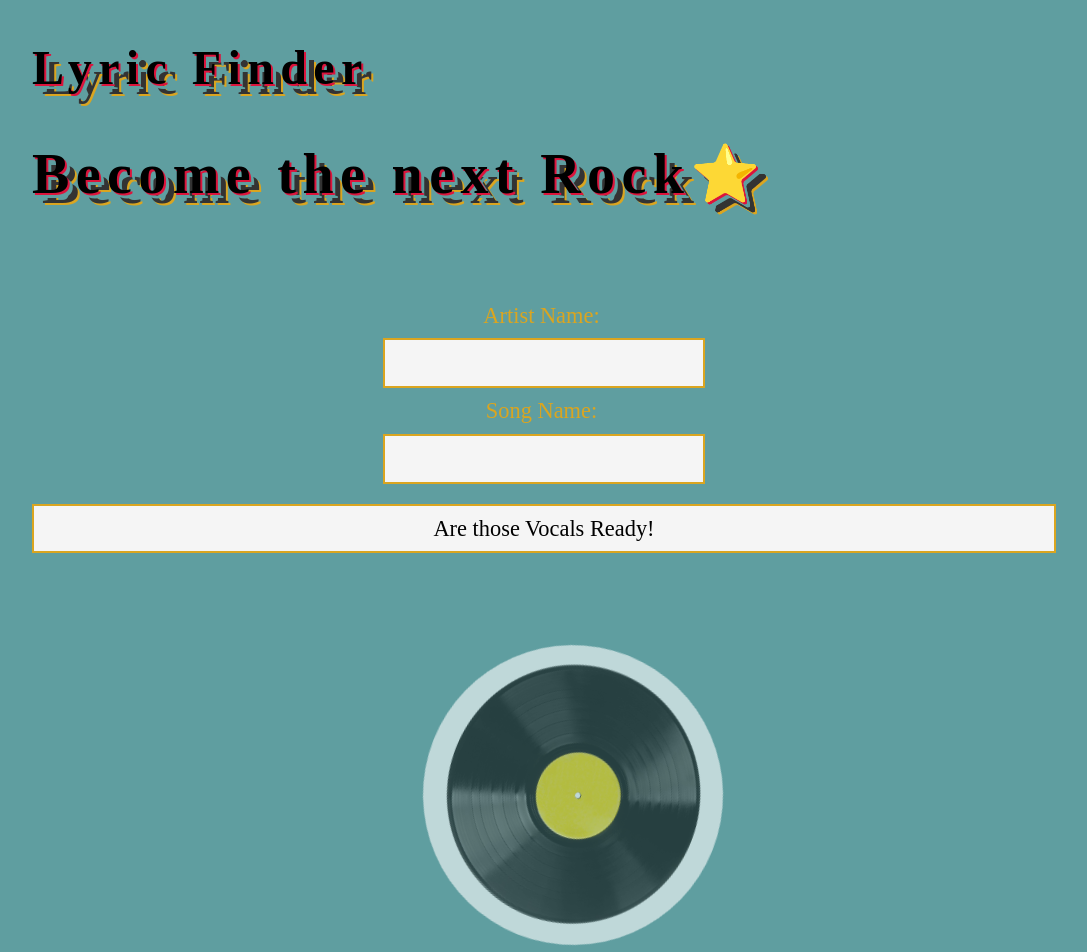
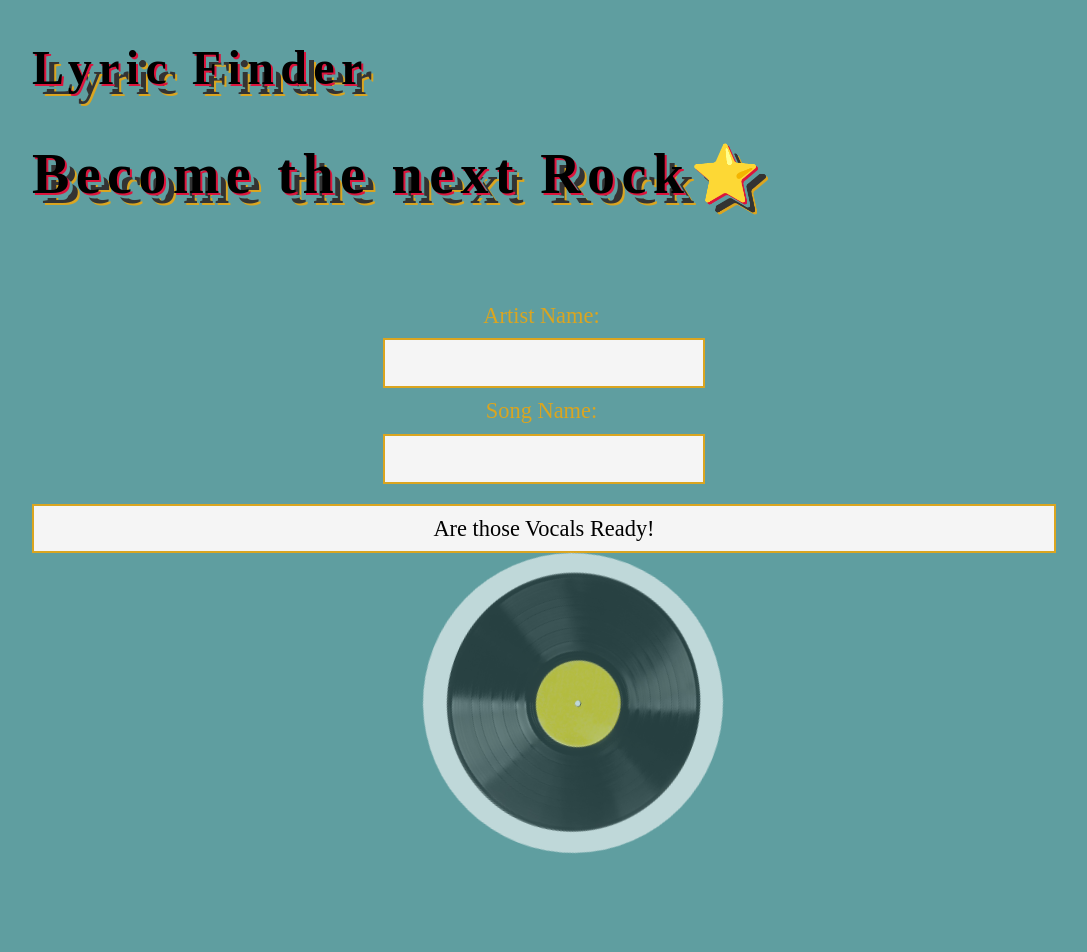
Before and after one commit to Kbruce12/project3-main, a React (Create React App) app: page / in a window 1280 px wide. Shown: the top 952 px of the page, without its empty margins (96-1183 px from the left). Built offline with nearby package versions, Linux system fonts and the light colour scheme.

Commit message:
deleted unused code

```diff
--- a/src/App.js
+++ b/src/App.js
@@ -3,7 +3,6 @@ import { useState } from 'react';
 import Header from './Header';
 import Form from './Form';
 import Displaylyrics from './Displaylyrics';
-import DisplaySongInfo from './DisplaySongInfo';
 import Footer from './Footer';
 import LoadingScreen from './LoadingScreen';
 
--- a/src/index.css
+++ b/src/index.css
@@ -149,7 +149,6 @@ footer p {
   background-color: cadetblue;
   opacity: 0.6;
   width: 100%;
-  height: 50%;
   position: absolute;
 }
 .loading-image {
```
